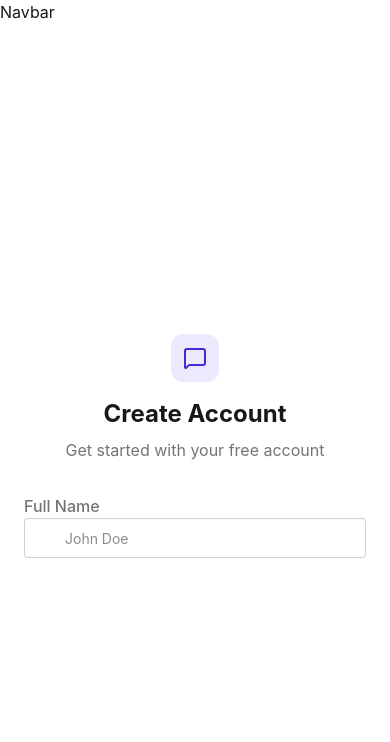
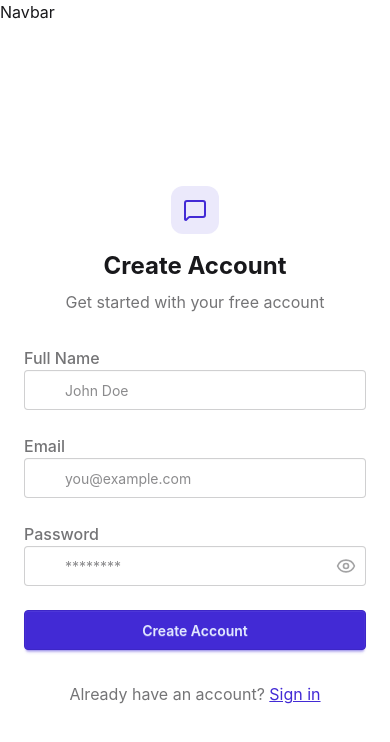
Before and after one commit to ayushkumar1420/chat-app, a React (Vite) app in the folder frontend/: page /signup in a window 390 px wide. Shown: the top 742 px of the page. Built offline with nearby package versions, Linux system fonts and the light colour scheme; no server answers.

Commit message:
signup page ui working

```diff
--- a/frontend/package.json
+++ b/frontend/package.json
@@ -17,6 +17,7 @@
     "react-dom": "^19.2.5",
     "react-hot-toast": "^2.6.0",
     "react-router-dom": "^7.15.1",
+    "socket.io": "^4.8.3",
     "zustand": "^5.0.14"
   },
   "devDependencies": {
--- /dev/null
+++ b/frontend/src/components/AuthImagePattern.jsx
@@ -0,0 +1,22 @@
+const AuthImagePattern = ({ title, subtitle }) => {
+  return (
+    <div className="hidden lg:flex items-center justify-center bg-base-200 p-12">
+      <div className="max-w-md text-center">
+        <div className="grid grid-cols-3 gap-3 mb-8">
+          {[...Array(9)].map((_, i) => (
+            <div
+              key={i}
+              className={`aspect-square rounded-2xl bg-primary/10 ${
+                i % 2 === 0 ? "animate-pulse" : ""
+              }`}
+            />
+          ))}
+        </div>
+        <h2 className="text-2xl font-bold mb-4">{title}</h2>
+        <p className="text-base-content/60">{subtitle}</p>
+      </div>
+    </div>
+  );
+};
+
+export default AuthImagePattern;
--- a/frontend/src/pages/SignUpPage.jsx
+++ b/frontend/src/pages/SignUpPage.jsx
@@ -1,7 +1,10 @@
-import { useState } from "react"
+import { useState } from "react";
 import { useAuthStore } from "../store/useAuthStore";
-import { MessageSquare } from "lucide-react";
-import { User } from "lucide-react";
+import { Eye, EyeOff, Loader2, Lock, Mail, MessageSquare, User } from "lucide-react";
+import { Link } from "react-router-dom";
+
+import AuthImagePattern from "../components/AuthImagePattern";
+import toast from "react-hot-toast";
 
 const SignUpPage = () => {
   const [showPassword, setShowPassword] = useState(false);
@@ -13,53 +16,139 @@
 
   const { signup, isSigningUp } = useAuthStore();
 
-  const validateForm = () => {}
+  const validateForm = () => {
+    if (!formData.fullName.trim()) return toast.error("Full name is required");
+    if (!formData.email.trim()) return toast.error("Email is required");
+    if (!/\S+@\S+\.\S+/.test(formData.email)) return toast.error("Invalid email format");
+    if (!formData.password) return toast.error("Password is required");
+    if (formData.password.length < 6) return toast.error("Password must be at least 6 characters");
+
+    return true;
+  };
 
   const handleSubmit = (e) => {
-    e.preventDefault()
-  }
+    e.preventDefault();
 
+    const success = validateForm();
+
+    if (success === true) signup(formData);
+  };
 
   return (
     <div className="min-h-screen grid lg:grid-cols-2">
-      {/* /*left side */}
+      {/* left side */}
       <div className="flex flex-col justify-center items-center p-6 sm:p-12">
-
         <div className="w-full max-w-md space-y-8">
+          {/* LOGO */}
           <div className="text-center mb-8">
             <div className="flex flex-col items-center gap-2 group">
-            <div className="size-12 rounded-xl bg-primary/10 flex items-center justify-center
-            group-hover:bg-primary/20 transition-colours">
+              <div
+                className="size-12 rounded-xl bg-primary/10 flex items-center justify-center
+              group-hover:bg-primary/20 transition-colors"
+              >
                 <MessageSquare className="size-6 text-primary" />
               </div>
               <h1 className="text-2xl font-bold mt-2">Create Account</h1>
               <p className="text-base-content/60">Get started with your free account</p>
             </div>
           </div>
+
           <form onSubmit={handleSubmit} className="space-y-6">
             <div className="form-control">
               <label className="label">
                 <span className="label-text font-medium">Full Name</span>
               </label>
               <div className="relative">
-              <div className="absolute inset-y-0 left-0 pl-3 flex items-center pointer-events-none">
-                <User className="size-5 text-base-content/40" />
+                <div className="absolute inset-y-0 left-0 flex w-10 items-center justify-center pointer-events-none">
+                  <User className="h-5 w-5 text-base-content/40" />
                 </div>
                 <input
                   type="text"
-                className={'input input-bordered w-full pl-10'}
+                  className="input input-bordered w-full pl-10"
                   placeholder="John Doe"
                   value={formData.fullName}
                   onChange={(e) => setFormData({ ...formData, fullName: e.target.value })}
                 />
               </div>
             </div>
-        </form>
+
+            <div className="form-control">
+              <label className="label">
+                <span className="label-text font-medium">Email</span>
+              </label>
+              <div className="relative">
+                <div className="absolute inset-y-0 left-0 flex w-10 items-center justify-center pointer-events-none">
+                  <Mail className="h-5 w-5 text-base-content/40" />
+                </div>
+                <input
+                  type="email"
+                  className="input input-bordered w-full pl-10"
+                  placeholder="you@example.com"
+                  value={formData.email}
+                  onChange={(e) => setFormData({ ...formData, email: e.target.value })}
+                />
               </div>
             </div>
 
+            <div className="form-control">
+              <label className="label">
+                <span className="label-text font-medium">Password</span>
+              </label>
+              <div className="relative">
+                <div className="absolute inset-y-0 left-0 flex w-10 items-center justify-center pointer-events-none">
+                  <Lock className="h-5 w-5 text-base-content/40" />
                 </div>
-  )
-}
+                <input
+                  type={showPassword ? "text" : "password"}
+                  className="input input-bordered w-full px-10"
+                  placeholder="********"
+                  value={formData.password}
+                  onChange={(e) => setFormData({ ...formData, password: e.target.value })}
+                />
+                <button
+                  type="button"
+                  className="absolute inset-y-0 right-0 flex w-10 items-center justify-center"
+                  onClick={() => setShowPassword(!showPassword)}
+                >
+                  {showPassword ? (
+                    <EyeOff className="h-5 w-5 text-base-content/40" />
+                  ) : (
+                    <Eye className="h-5 w-5 text-base-content/40" />
+                  )}
+                </button>
+              </div>
+            </div>
 
-export default SignUpPage
+            <button type="submit" className="btn btn-primary w-full" disabled={isSigningUp}>
+              {isSigningUp ? (
+                <>
+                  <Loader2 className="size-5 animate-spin" />
+                  Loading...
+                </>
+              ) : (
+                "Create Account"
+              )}
+            </button>
+          </form>
+
+          <div className="text-center">
+            <p className="text-base-content/60">
+              Already have an account?{" "}
+              <Link to="/login" className="link link-primary">
+                Sign in
+              </Link>
+            </p>
+          </div>
+        </div>
+      </div>
+
+      {/* right side */}
+
+      <AuthImagePattern
+        title="Join our community"
+        subtitle="Connect with friends, share moments, and stay in touch with your loved ones."
+      />
+    </div>
+  );
+};
+export default SignUpPage;
--- a/frontend/src/store/useAuthStore.js
+++ b/frontend/src/store/useAuthStore.js
@@ -1,5 +1,6 @@
 import { create  } from "zustand";
 import { axiosInstance } from "../lib/axios";
+import toast from "react-hot-toast"
 
 export const useAuthStore = create((set) => ({
     authUser: null,
@@ -21,4 +22,17 @@
             set({ isCheckingAuth: false });
         }
     },
+
+    signup: async (data) => {
+        set({ isSigningUp: true });
+        try {
+            const res = await axiosInstance.post("/auth/signup", data);
+            set({ authUser: res.data });
+            toast.success("Account creeated successfully");
+        } catch (error) {
+            toast.error(error.response.data.message);
+        } finally {
+            set({ isSigningUp: false });
+        }
+    },
 }));
```
Also changed, not shown: 1 other file (tests, documents, lock files or other folders). Lines whose indentation alone changed are shown as unchanged.
